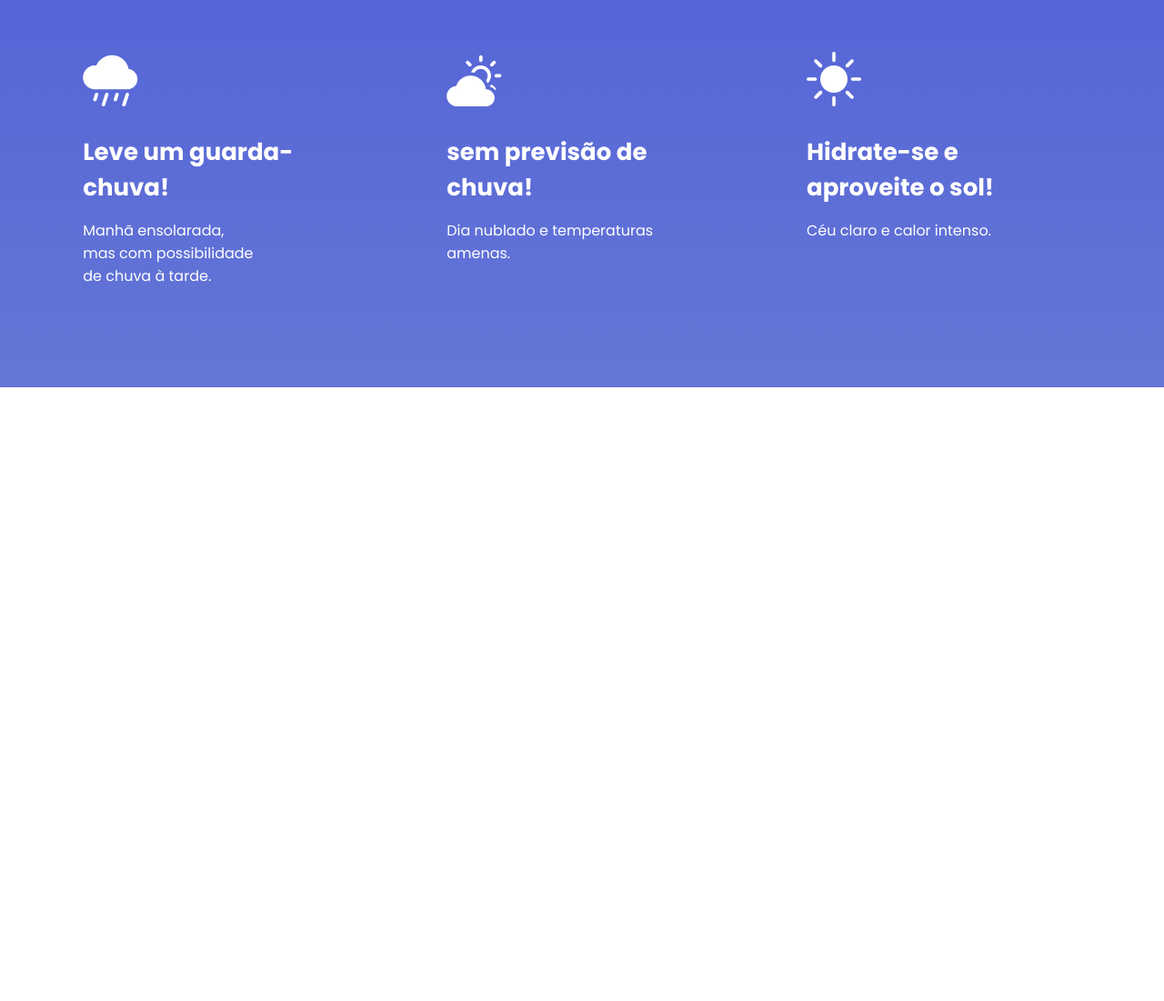
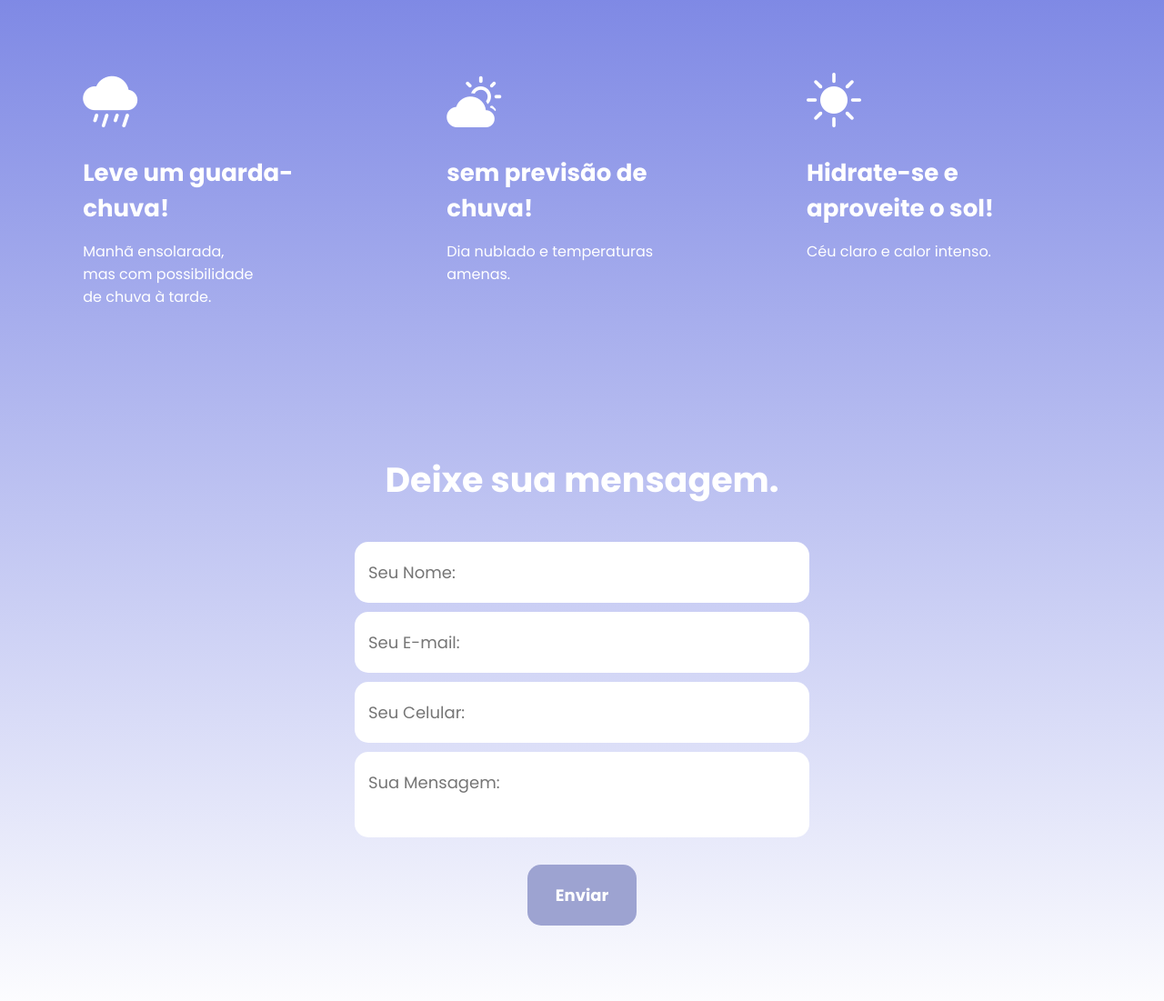
Before and after one commit to Rafaellaz123/previsaoDoTempo, a plain HTML site: page index.html in a window 1280 px wide. Shown: the part 549-1650 px from the top of the page at 91% size. Before the commit the page ends 975 px from the top, so only its background shows below. Drawn offline with nearby package versions, Linux system fonts and the light colour scheme.

Commit message:
previsaoDoTempo
The "Contact Form" section was created.

```diff
--- a/index.html
+++ b/index.html
@@ -156,6 +156,20 @@
             </div>
         </section>
 
+        <section class="formulario">
+            <div class="interface">
+                <h2 class="titulo"> Deixe sua mensagem.</h2>
+
+                <form action="">
+                    <input type="text" name="" id="" placeholder="Seu Nome:" required>
+                    <input type="text" name="" id="" placeholder="Seu E-mail:" required>
+                    <input type="text" name="" id="" placeholder="Seu Celular:">
+                    <textarea name="" id="" placeholder="Sua Mensagem:" required></textarea>
+                    <div class="btn-enviar"><input type="submit" value="Enviar"></div>
+                </form>
+            </div>
+        </section>
+
     </main>
 </body>
 </html>
--- a/style.css
+++ b/style.css
@@ -7,7 +7,7 @@
 }
 
 body{
-    background: linear-gradient(#4150d8, #6576d6);
+    background: linear-gradient(#4150d8, #fff);
 }
 
 main{
@@ -72,7 +72,7 @@ header .btn-contato button{
     padding: 10px 40px;
     font-size: 18px;
     font-weight: 600;
-    background-color: #3b82f6;
+    background-color: #6d78da;
     border: 0;
     border-radius: 30px;
     cursor: pointer;
@@ -276,3 +276,69 @@ section.topo-do-site{
     margin: 15px 0;
  }
  /* FIM ESTILO DOS INFORMATIVOS*/
+
+ /* ESTILO DO FORMULÁRIO*/
+
+section.formulario .titulo{
+    font-size: 38px;
+    color: #fff;
+    text-align: center;
+    gap: 40px;
+}
+
+ section.formulario{
+    padding: 80px 4%;
+ }
+
+ form{
+    max-width: 500px;
+    margin: 0 auto;
+    display: flex;
+    justify-content: center;
+    flex-direction: column;
+    gap: 10px;
+    margin-top: 40px;
+ }
+
+form input{
+    width: 100%;
+    background-color: ##6576d6;
+    border: 0;
+    outline: 0;
+    padding: 20px 15px;
+    border-radius: 15px;
+    color: #fff;
+    font-size: 18px;
+}
+
+form input, form textarea{
+    width: 100%;
+    background-color: ##6576d6;
+    border: 0;
+    outline: 0;
+    padding: 20px 15px;
+    border-radius: 15px;
+    color: #fff;
+    font-size: 18px;
+}
+
+form textarea {
+    resize: none;
+    max-height: 200px;
+}
+
+form .btn-enviar {
+    margin-top: 20px;
+    text-align: center;
+}
+
+form .btn-enviar input {
+    width: 120px;
+    background-color: #9da3d1;
+    color: #fff;
+    font-weight: 700;
+    cursor: pointer;
+    transition: .2s;
+}
+
+ /* FIM ESTILO DO FORMULÁRIO*/
```
